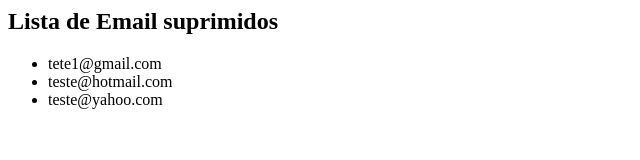
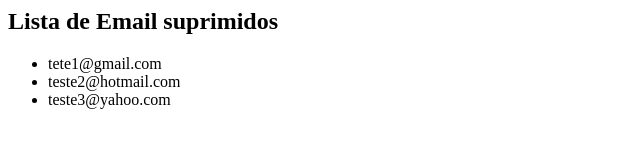
Before and after one commit to vinirodrigues/raspagem-emails, a plain HTML site: page index.html in a window 1280 px wide. Shown: the full height of the page, 0-640 px from the left. Drawn offline with Linux system fonts and the light colour scheme.

Commit message:
Update index.html

```diff
--- a/index.html
+++ b/index.html
@@ -3,8 +3,8 @@
 		<h2>Lista de Email suprimidos</h2>
 		<ul>
 			<li>tete1@gmail.com</li>
-			<li>teste@hotmail.com</li>
-			<li>teste@yahoo.com</li>
+			<li>teste2@hotmail.com</li>
+			<li>teste3@yahoo.com</li>
 		</ul>
 	</body>
 </html>
```
